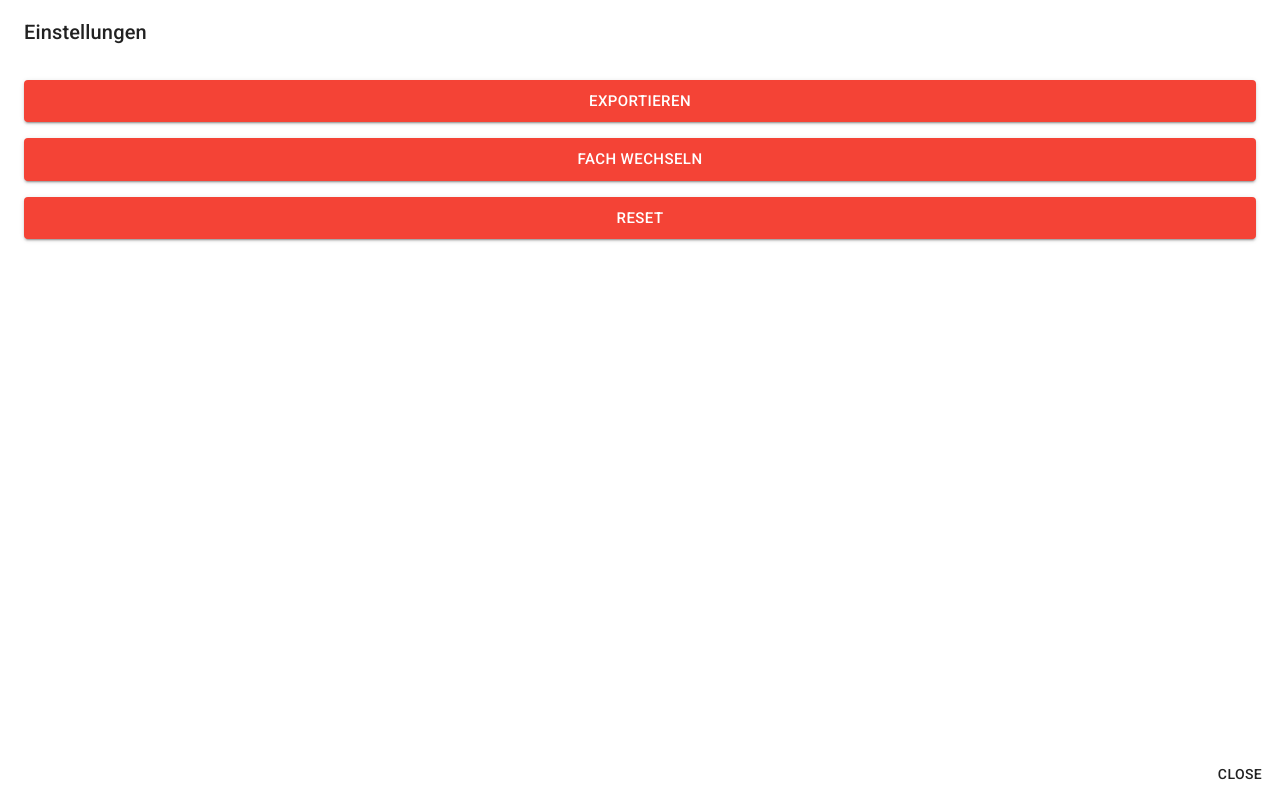
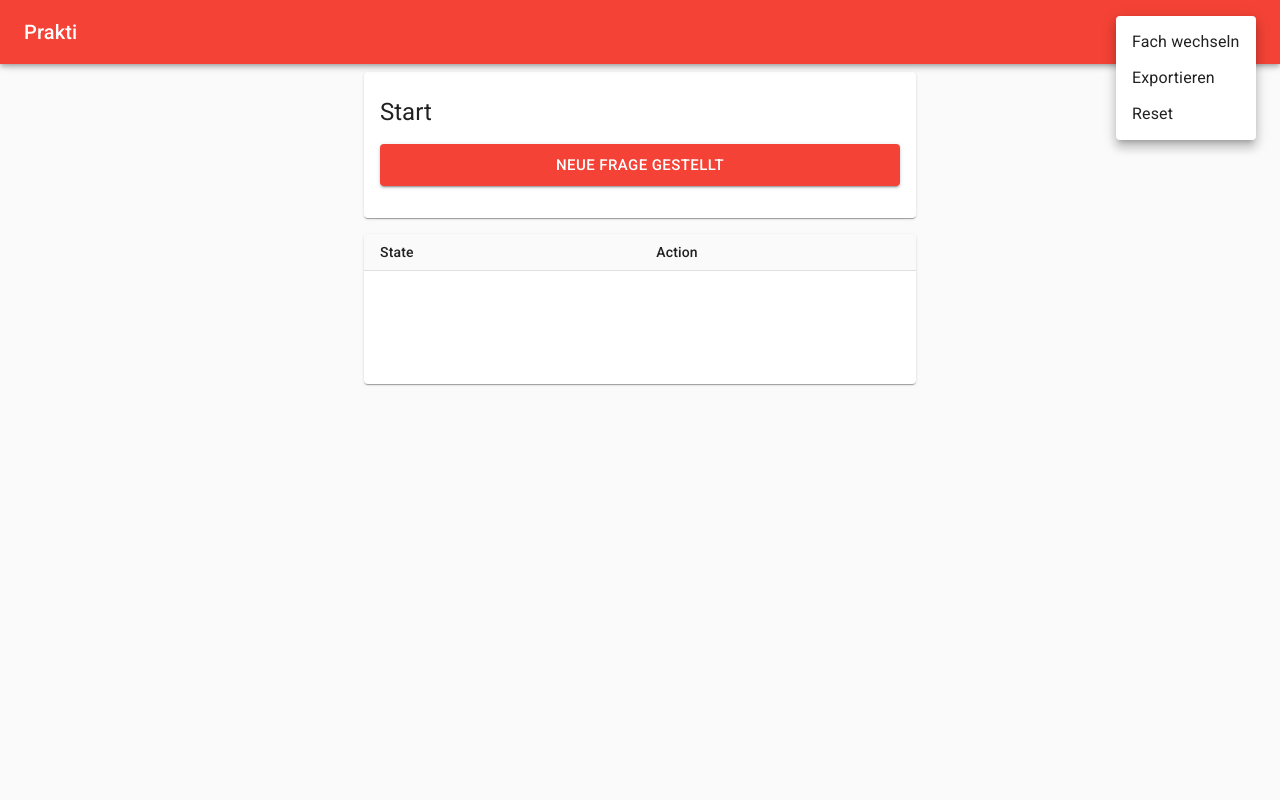
Before and after one commit to lightningboss/prakti, a React (Create React App) app: page / in a window 1280 px wide. Both pictures are taken after a click on the button 1232 px from the left and 32 px from the top of the page. Built offline with nearby package versions, Linux system fonts and the light colour scheme.

Commit message:
Update settings to be a menu

```diff
--- a/src/App.js
+++ b/src/App.js
@@ -3,7 +3,6 @@ import Box from '@material-ui/core/Box';
 import PageWrapper from './PageWrapper';
 import ButtonGroup from './components/ButtonGroup';
 import LogTable from './components/LogTable';
-import Settings from './components/Settings';
 
 import { praktiMachine } from './lib/stateMachine';
 import {
@@ -31,10 +30,6 @@ const App = () => {
         setId(currentId + 1);
         return id;
     };
-
-    const [shouldOpenSettings, setShouldOpenSettings] = useState(false);
-    const openSettings = () => setShouldOpenSettings(true);
-    const closeSettings = () => setShouldOpenSettings(false);
 
     const [currentState, setNextState] = useState(() => {
         const lastState = getInitialData()[0];
@@ -68,13 +63,7 @@ const App = () => {
     };
 
     return (
-        <PageWrapper onOpenSettings={openSettings}>
-            <Box display="flex" flexDirection="column">
-                <ButtonGroup currentState={currentState} onAction={onAction} />
-                <LogTable log={log} />
-                <Settings
-                    open={shouldOpenSettings}
-                    handleClose={closeSettings}
+        <PageWrapper
             resetData={() => {
                 const shouldReset = window.confirm('Are you sure?');
                 if (!shouldReset) {
@@ -85,7 +74,6 @@ const App = () => {
                 setNextState(praktiMachine.initial);
                 setLog(defaultLog);
                 setId(1);
-                        closeSettings();
             }}
             exportData={() => {
                 window.prompt('Copy to clipboard:', getPersistedDataAsString());
@@ -98,9 +86,11 @@ const App = () => {
                     nextState: currentState,
                     meta: { newSubject },
                 });
-                        closeSettings();
             }}
-                />
+        >
+            <Box display="flex" flexDirection="column">
+                <ButtonGroup currentState={currentState} onAction={onAction} />
+                <LogTable log={log} />
             </Box>
         </PageWrapper>
     );
--- a/src/PageWrapper.js
+++ b/src/PageWrapper.js
@@ -1,4 +1,4 @@
-import React from 'react';
+import React, { useState } from 'react';
 import { ThemeProvider } from '@material-ui/styles';
 import AppBar from '@material-ui/core/AppBar';
 import Box from '@material-ui/core/Box';
@@ -8,6 +8,9 @@ import Typography from '@material-ui/core/Typography';
 import Toolbar from '@material-ui/core/Toolbar';
 import IconButton from '@material-ui/core/IconButton';
 import MoreVertIcon from '@material-ui/icons/MoreVert';
+import MenuItem from '@material-ui/core/MenuItem';
+import Menu from '@material-ui/core/Menu';
+
 import { makeStyles } from '@material-ui/core/styles';
 
 import { theme } from './theme';
@@ -17,8 +20,20 @@ const useStyles = makeStyles({
         flexGrow: 1,
     },
 });
-const PageWrapper = ({ children, onOpenSettings }) => {
+
+const PageWrapper = ({ children, exportData, setSubject, resetData }) => {
     const classes = useStyles();
+    const [anchorEl, setAnchorEl] = useState(null);
+    const open = Boolean(anchorEl);
+
+    const handleMenu = event => {
+        setAnchorEl(event.currentTarget);
+    };
+
+    const handleClose = () => {
+        setAnchorEl(null);
+    };
+
     return (
         <ThemeProvider theme={theme}>
             <CssBaseline />
@@ -27,9 +42,49 @@ const PageWrapper = ({ children, onOpenSettings }) => {
                     <Typography variant="h6" className={classes.title}>
                         Prakti
                     </Typography>
-                    <IconButton onClick={onOpenSettings} color="inherit">
+                    <IconButton onClick={handleMenu} color="inherit">
                         <MoreVertIcon />
                     </IconButton>
+                    <Menu
+                        id="menu-appbar"
+                        anchorEl={anchorEl}
+                        anchorOrigin={{
+                            vertical: 'top',
+                            horizontal: 'right',
+                        }}
+                        keepMounted
+                        transformOrigin={{
+                            vertical: 'top',
+                            horizontal: 'right',
+                        }}
+                        open={open}
+                        onClose={handleClose}
+                    >
+                        <MenuItem
+                            onClick={() => {
+                                handleClose();
+                                setSubject();
+                            }}
+                        >
+                            Fach wechseln
+                        </MenuItem>
+                        <MenuItem
+                            onClick={() => {
+                                handleClose();
+                                exportData();
+                            }}
+                        >
+                            Exportieren
+                        </MenuItem>
+                        <MenuItem
+                            onClick={() => {
+                                handleClose();
+                                resetData();
+                            }}
+                        >
+                            Reset
+                        </MenuItem>
+                    </Menu>
                 </Toolbar>
             </AppBar>
             <Box mt={9}>
--- a/src/components/Settings.js
+++ /dev/null
@@ -1,34 +0,0 @@
-import React from 'react';
-
-import Box from '@material-ui/core/Box';
-import Button from '@material-ui/core/Button';
-import Dialog from '@material-ui/core/Dialog';
-import DialogActions from '@material-ui/core/DialogActions';
-import DialogContent from '@material-ui/core/DialogContent';
-import DialogTitle from '@material-ui/core/DialogTitle';
-
-import ButtonWithSpacing from './ButtonWithSpacing';
-const Settings = ({ children, open, handleClose, resetData, exportData, setSubject }) => {
-    return (
-        <Dialog open={open} onClose={handleClose} fullScreen>
-            <DialogTitle id="form-dialog-title">Einstellungen</DialogTitle>
-            <DialogContent>
-                <Box
-                    display="flex"
-                    justifyContent="center"
-                    alignItems="center"
-                    flexDirection="column"
-                >
-                    <ButtonWithSpacing onClick={exportData}>Exportieren</ButtonWithSpacing>
-                    <ButtonWithSpacing onClick={setSubject}>Fach wechseln</ButtonWithSpacing>
-                    <ButtonWithSpacing onClick={resetData}>Reset</ButtonWithSpacing>
-                </Box>
-            </DialogContent>
-            <DialogActions>
-                <Button onClick={handleClose}>Close</Button>
-            </DialogActions>
-        </Dialog>
-    );
-};
-
-export default Settings;
```
Lines whose indentation alone changed are shown as unchanged.
